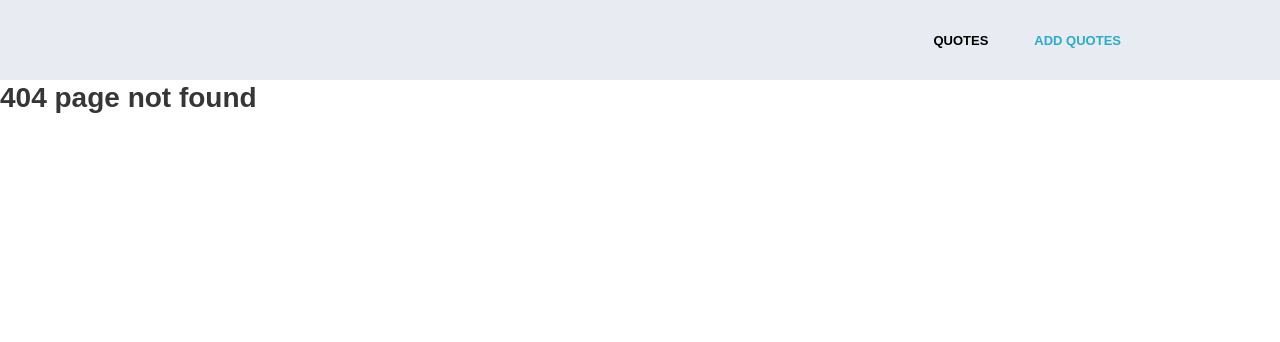
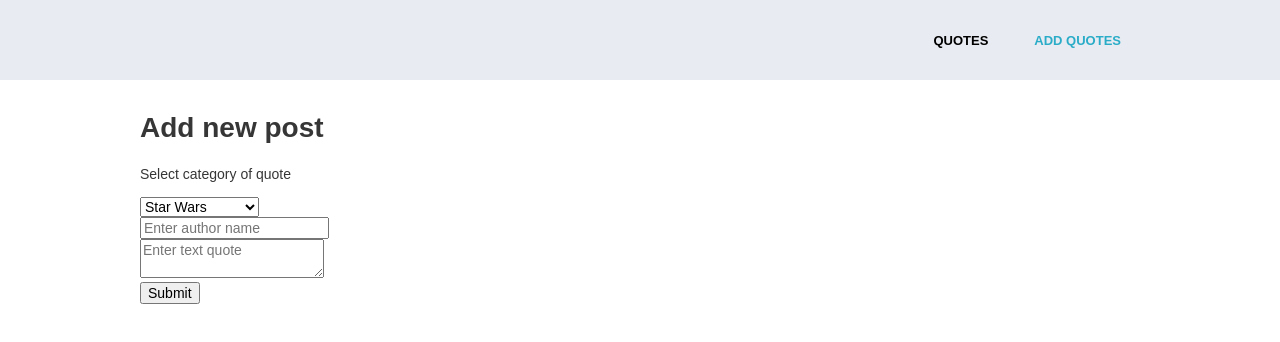
Before and after one commit to gudovaolya/cw-8, a React (Create React App) app: page /add_quotes in a window 1280 px wide. Before the commit this address had no page. Shown: the top 342 px of the page. Built offline with nearby package versions, Linux system fonts and the light colour scheme.

Commit message:
add component AddQuote

```diff
--- a/src/App.js
+++ b/src/App.js
@@ -3,6 +3,7 @@ import {Switch, Route} from 'react-router-dom';
 
 import Header from "./components/Header/Header";
 import QuotesList from "./containers/QuotesList/QuotesList";
+import AddQuote from "./containers/AddQuote/AddQuote";
 
 class App extends Component {
   render() {
@@ -11,6 +12,7 @@ class App extends Component {
             <Header />
             <Switch>
                 <Route path="/" exact component={QuotesList}/>
+                <Route path="/add_quotes" exact component={AddQuote}/>
                 <Route render={() => <h1>404 page not found</h1>}/>
             </Switch>
         </Fragment>
--- /dev/null
+++ b/src/containers/AddQuote/AddQuote.js
@@ -0,0 +1,78 @@
+import React, {Component} from 'react';
+import axios from 'axios';
+
+
+class AddQuote extends Component {
+    state = {
+        quote: {
+            category: '',
+            author: '',
+            body: ''
+        },
+        loading: false
+    };
+
+    changeQouteHandler = (event) => {
+        const quoteNew = {...this.state.quote};
+        const key = event.target.name;
+        const value = event.target.value;
+        quoteNew[key] = value;
+        this.setState({quote: quoteNew});
+    };
+
+    addQuoteHandler = (event) => {
+        event.preventDefault();
+        this.setState({loading: true});
+        axios.post('/quotes.json', this.state.quote).then(response => {
+            this.setState({loading: false});
+        }).finally(() => {
+            this.props.history.push('/');
+        });
+    };
+
+
+    render () {
+        return(
+            <div className="form-block container content">
+                <h1 className="form-block__title">Add new post</h1>
+                <form>
+                    <div className="form-row">
+                        <p>Select category of quote</p>
+                        <select  value={this.state.quote.category}
+                                 onChange={(event) => this.changeQouteHandler(event)}
+                                 name="category"
+                        >
+                            <option value="star-wars">Star Wars</option>
+                            <option value="famous-people">Famous people</option>
+                            <option value="saying"> Saying</option>
+                            <option value="humour">Humour</option>
+                            <option value="motivational">Motivational</option>
+                        </select>
+                    </div>
+                    <div className="form-row">
+                        <input
+                            className="field"
+                            type="text"
+                            name="author"
+                            placeholder="Enter author name"
+                            onChange={(event) => this.changeQouteHandler(event)}
+                            value={this.state.quote.author}
+                        />
+                    </div>
+                    <div className="form-row">
+                        <textarea
+                            className="field field-area"
+                            name="body"
+                            placeholder="Enter text quote"
+                            onChange={(event) => this.changeQouteHandler(event)}
+                            value={this.state.quote.body}
+                        />
+                    </div>
+                    <button className="btn" onClick={this.addQuoteHandler}>Submit</button>
+                </form>
+            </div>
+        )
+    }
+}
+
+export default AddQuote;
```
